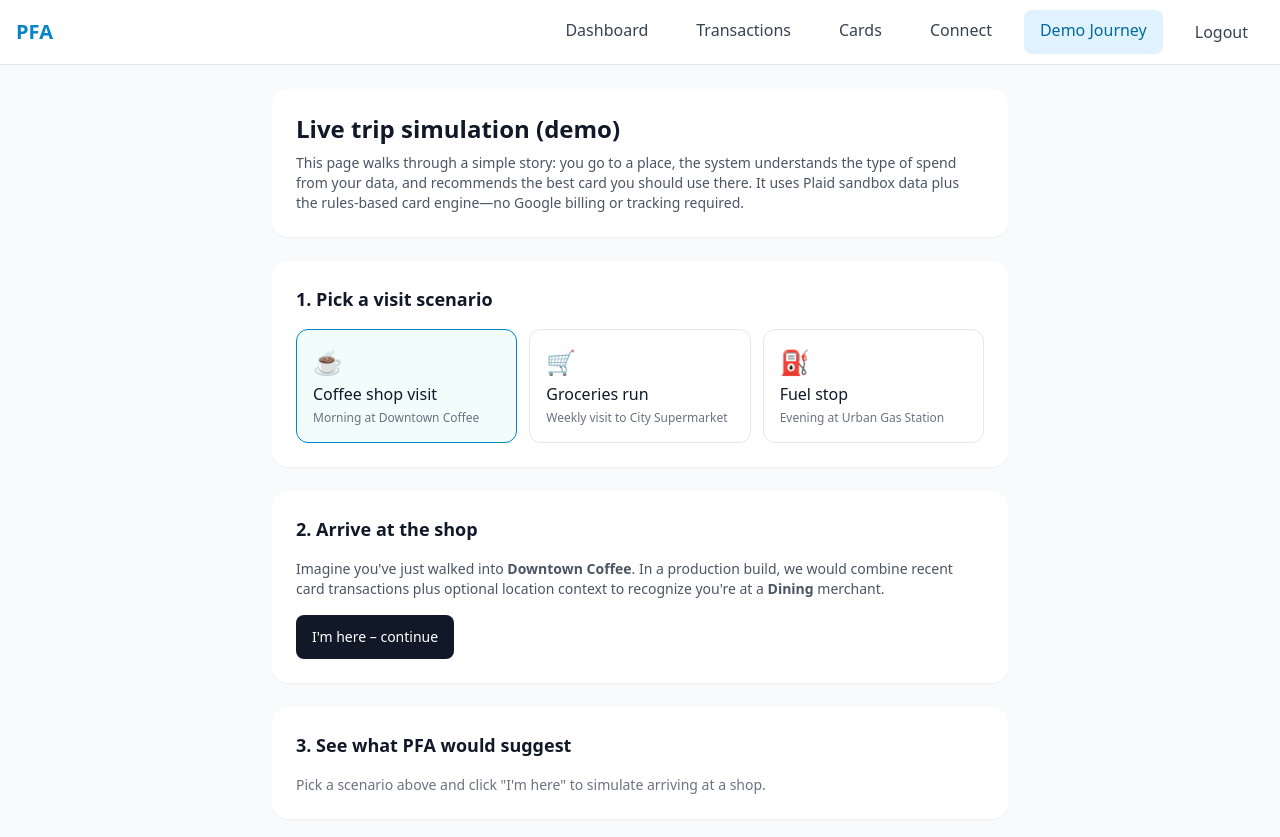
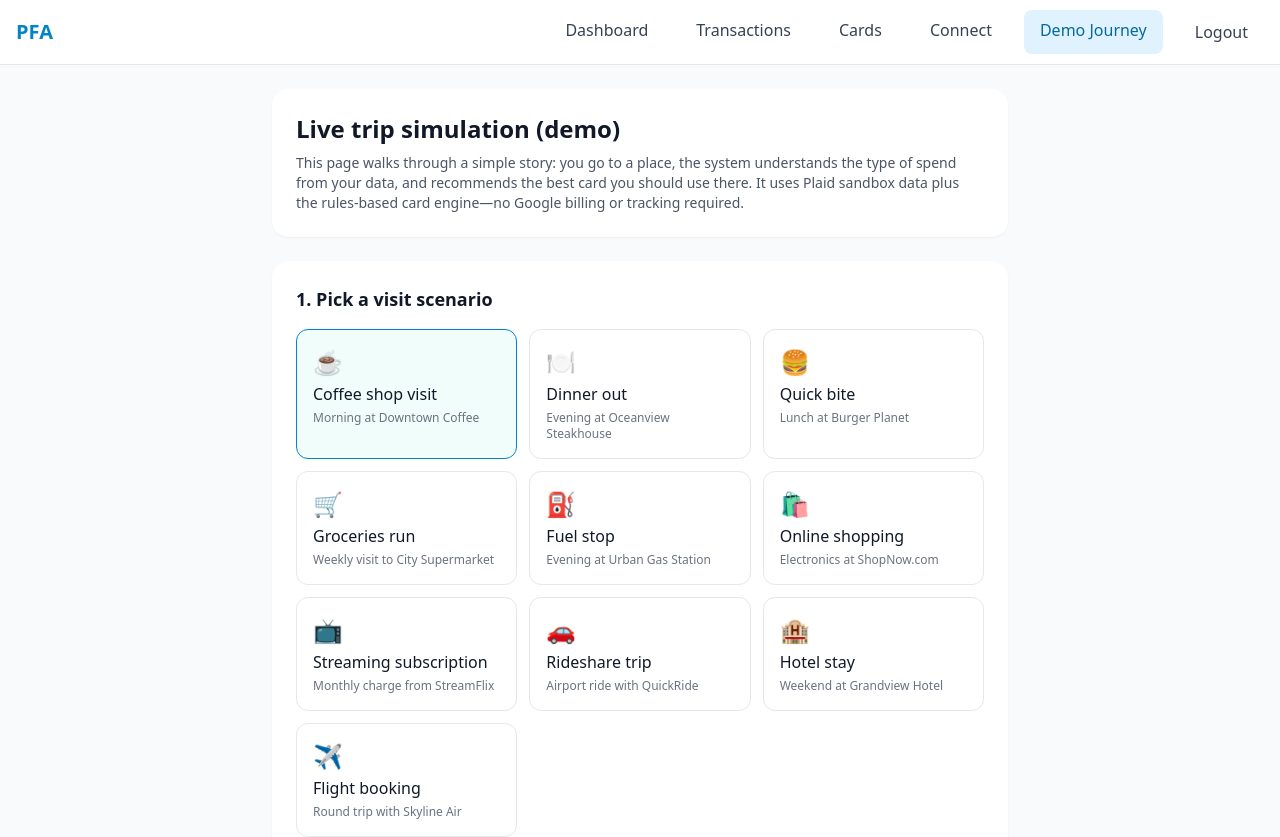
Before and after one commit to ADI-AcceleratedDeveloperIndia/PFA, a Next.js app: page /demo in a window 1280 px wide. Shown: the top 837 px of the page. Built offline with nearby package versions, Linux system fonts and the light colour scheme.

Commit message:
Expand demo visit scenarios and diversify top card set

```diff
--- a/app/api/recommendations/route.ts
+++ b/app/api/recommendations/route.ts
@@ -62,10 +62,27 @@ export async function GET(request: NextRequest) {
       }
     }
 
-    // General recommendations (best overall cards)
-    const topCards = creditCards
-      .filter((card) => card.annualFee === 0 || card.signupBonus)
-      .slice(0, 3);
+    // General recommendations (best overall cards for key demo categories)
+    const demoCategories = [
+      'dining',
+      'grocery_stores',
+      'gas_stations',
+      'online_shopping',
+      'streaming',
+      'transit',
+      'travel_general',
+    ];
+
+    const seen = new Set<string>();
+    const topCards = demoCategories
+      .map((cat) => getBestCardForCategory(cat, 500))
+      .filter((card): card is NonNullable<typeof card> => !!card)
+      .filter((card) => {
+        if (seen.has(card.id)) return false;
+        seen.add(card.id);
+        return true;
+      })
+      .slice(0, 6);
 
     return NextResponse.json({
       recommendations,
--- a/app/demo/page.tsx
+++ b/app/demo/page.tsx
@@ -1,9 +1,19 @@
 'use client';
 
-import { useState } from 'react';
+import { useMemo, useState } from 'react';
 import NavBar from '@/components/NavBar';
 
-type DemoScenarioKey = 'coffee' | 'groceries' | 'gas';
+type DemoScenarioKey =
+  | 'coffee'
+  | 'groceries'
+  | 'gas'
+  | 'fine_dining'
+  | 'fast_food'
+  | 'online_shopping'
+  | 'streaming'
+  | 'rideshare'
+  | 'hotel'
+  | 'flight';
 
 interface Scenario {
   key: DemoScenarioKey;
@@ -36,10 +46,26 @@ const SCENARIOS: Scenario[] = [
     emoji: '☕️',
   },
   {
+    key: 'fine_dining',
+    title: 'Dinner out',
+    subtitle: 'Evening at Oceanview Steakhouse',
+    category: 'dining',
+    merchantName: 'Oceanview Steakhouse',
+    emoji: '🍽️',
+  },
+  {
+    key: 'fast_food',
+    title: 'Quick bite',
+    subtitle: 'Lunch at Burger Planet',
+    category: 'dining',
+    merchantName: 'Burger Planet',
+    emoji: '🍔',
+  },
+  {
     key: 'groceries',
     title: 'Groceries run',
     subtitle: 'Weekly visit to City Supermarket',
-    category: 'groceries',
+    category: 'grocery_stores',
     merchantName: 'City Supermarket',
     emoji: '🛒',
   },
@@ -47,9 +73,49 @@ const SCENARIOS: Scenario[] = [
     key: 'gas',
     title: 'Fuel stop',
     subtitle: 'Evening at Urban Gas Station',
-    category: 'gas',
+    category: 'gas_stations',
     merchantName: 'Urban Gas Station',
     emoji: '⛽️',
+  },
+  {
+    key: 'online_shopping',
+    title: 'Online shopping',
+    subtitle: 'Electronics at ShopNow.com',
+    category: 'online_shopping',
+    merchantName: 'ShopNow Electronics',
+    emoji: '🛍️',
+  },
+  {
+    key: 'streaming',
+    title: 'Streaming subscription',
+    subtitle: 'Monthly charge from StreamFlix',
+    category: 'streaming',
+    merchantName: 'StreamFlix',
+    emoji: '📺',
+  },
+  {
+    key: 'rideshare',
+    title: 'Rideshare trip',
+    subtitle: 'Airport ride with QuickRide',
+    category: 'transit',
+    merchantName: 'QuickRide',
+    emoji: '🚗',
+  },
+  {
+    key: 'hotel',
+    title: 'Hotel stay',
+    subtitle: 'Weekend at Grandview Hotel',
+    category: 'travel_general',
+    merchantName: 'Grandview Hotel',
+    emoji: '🏨',
+  },
+  {
+    key: 'flight',
+    title: 'Flight booking',
+    subtitle: 'Round trip with Skyline Air',
+    category: 'travel_general',
+    merchantName: 'Skyline Air',
+    emoji: '✈️',
   },
 ];
 
@@ -85,6 +151,7 @@ export default function DemoPage() {
       }
       const data: RecommendationsResponse = await res.json();
 
+      // Choose a card whose demo categories best match this scenario
       const match =
         data.topCards.find((c) =>
           c.bestForCategories?.includes(selected.category)
```
